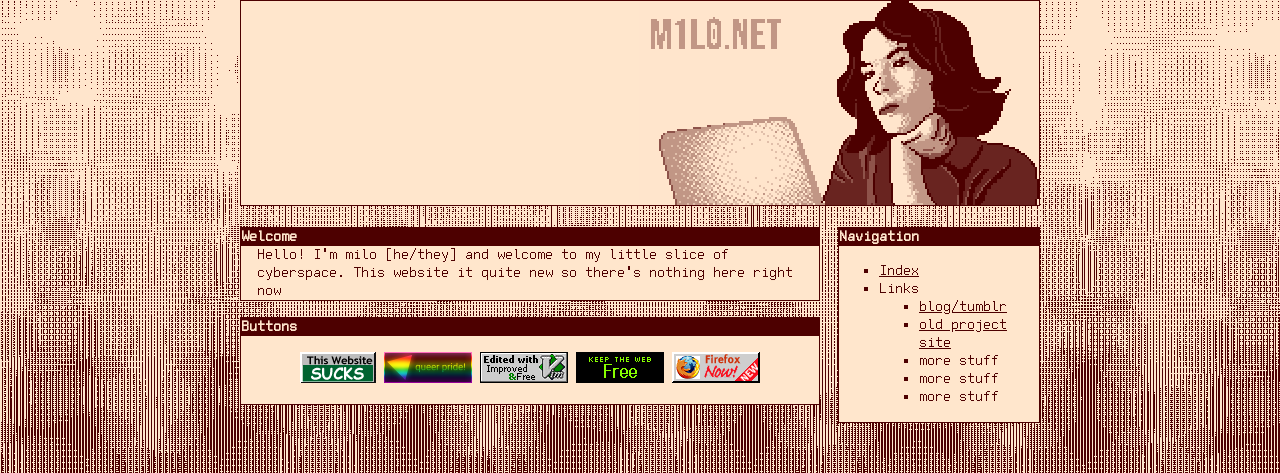
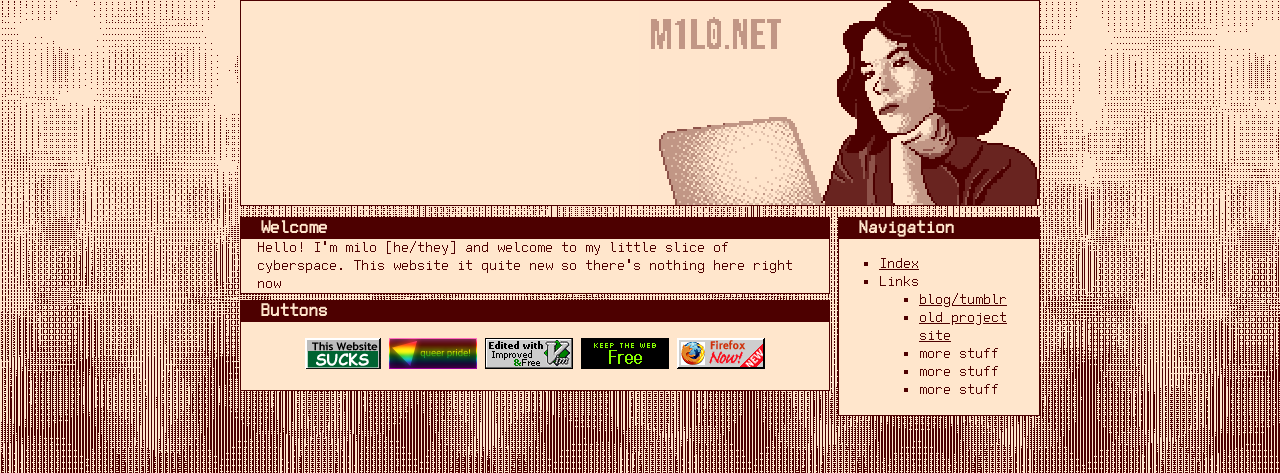
Before and after one commit to mil-co/mil-co.github.io, a plain HTML site: page index.html in a window 1280 px wide. Shown: the top 473 px of the page. Drawn offline with Linux system fonts and the light colour scheme.

Commit message:
fixed nav error

```diff
--- a/main.css
+++ b/main.css
@@ -2,7 +2,7 @@
     --dark-col: #4D0000;
     --light-col: #FFE6CC;
     --higlight-col: #EED5BB;
-    --box-padding: 1em;
+    --box-padding: 6px;
     --pix-width: 800px;
     --lr-padding: 1em;
     --border-width: 1px;
@@ -41,7 +41,7 @@ div{
 body {
     all: unset;
     color: var(--dark-col);
-    font-family: "freePixel", Courier, monospace;
+    font-family: "FreePixel", Courier, monospace;
     background-image: url("graphics/earth_grad_2.png");
     background-repeat: repeat;
     background-position: right center;
@@ -51,15 +51,16 @@ body {
 }
 img {
   image-rendering: pixelated;
-  padding: 0em;
+  padding: 0;
 }
 h1 {
     background-color: var(--dark-col);
     color: var(--light-col);
-    margin: 0em;
+    margin: 0;
+    padding-left: var(--lr-padding);
     text-align: left;
-    width: 100%;
-    font-size: 1em;
+    width: calc( 100% - var(--lr-padding));
+    font-size: 1.2em;
 }
 
 p {
@@ -158,6 +159,6 @@ ul{
 	100%	{ transform : rotate(360deg); }
 }
 @font-face {
-  font-family: freePixel;
-  src: url(fonts/freePixel.ttf);
+  font-family: FreePixel;
+  src: url(fonts/FreePixel.ttf);
 }
--- a/nav.html
+++ b/nav.html
@@ -1,6 +1,7 @@
 <!DOCTYPE html>
 <head>
     <link rel="stylesheet" href="main.css"> <!-- link stylesheet -->
+    <base target="_parent">
     <style>
         body{
             background-image: none !important;
```
